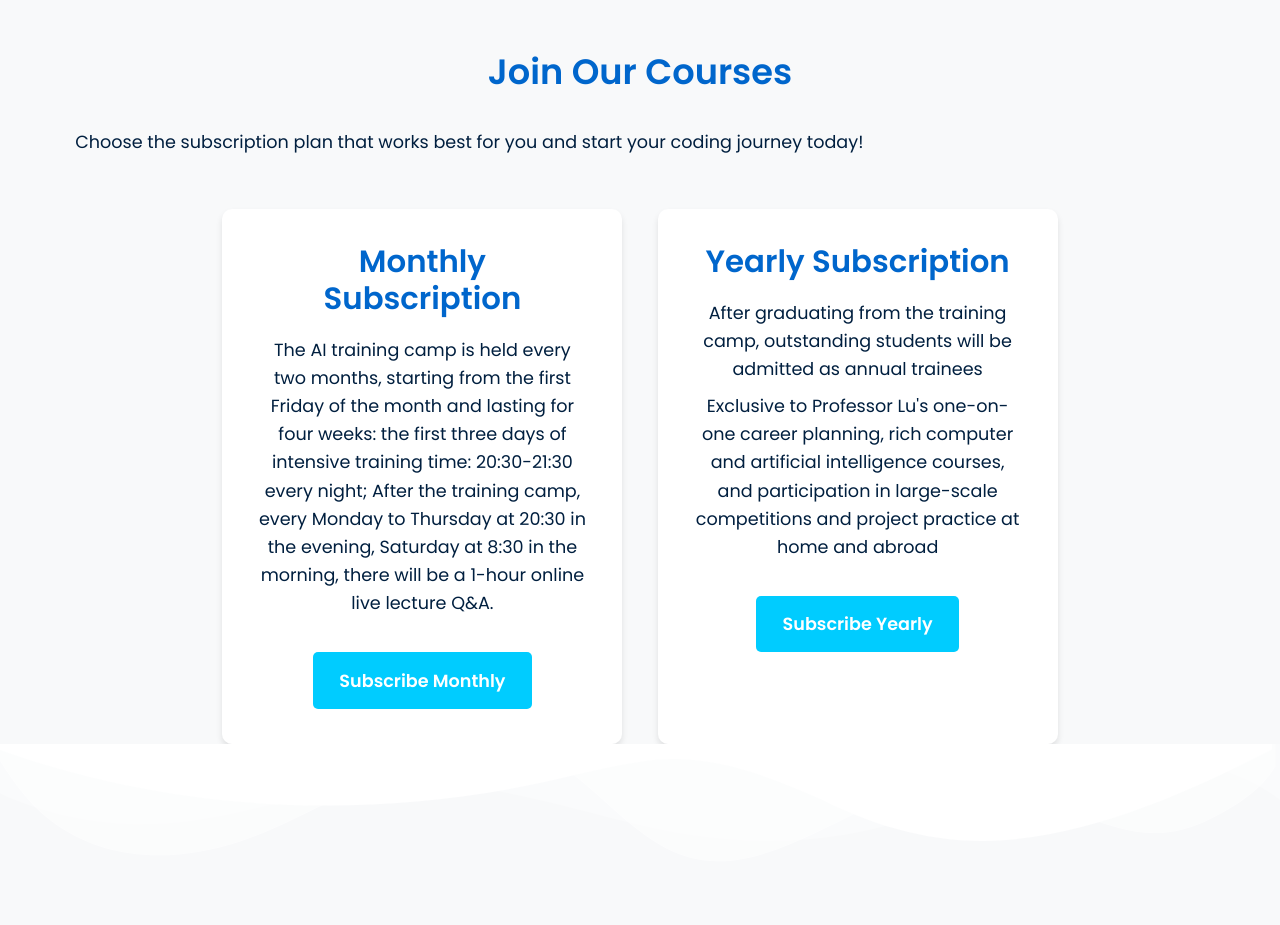
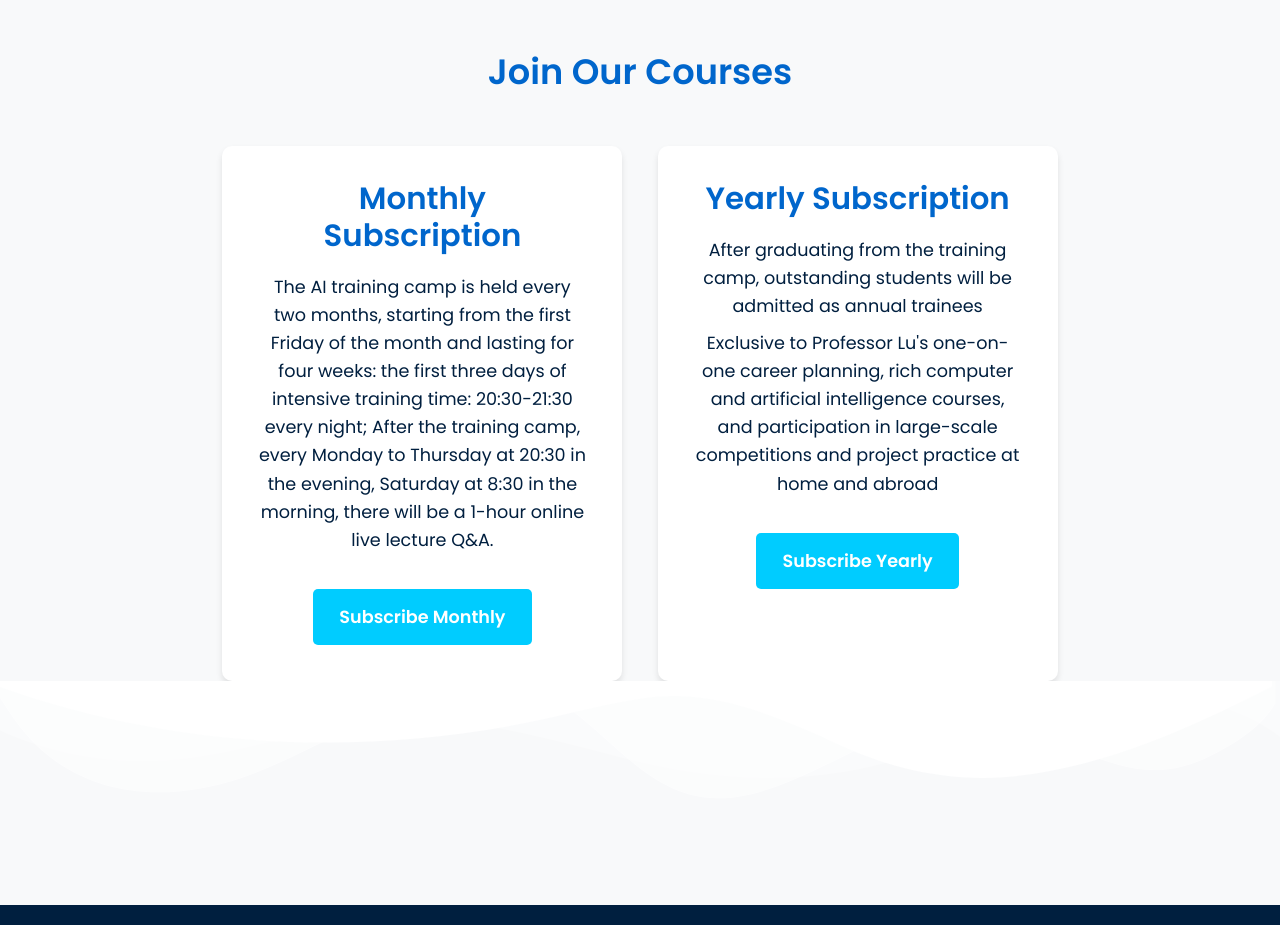
Before and after one commit to proflulab/another-lulab-project, a plain HTML site: page index.html in a window 1280 px wide. Shown: the part 5100-6025 px from the top of the page. Drawn offline with Linux system fonts and the light colour scheme.

Commit message:
Update index.html

```diff
--- a/index.html
+++ b/index.html
@@ -292,7 +292,6 @@
             <div class="content">
                 <h2 class="section-title" data-en="Join Our Courses" data-zh="加入我们的课程">Join Our Courses</h2>
                 <div class="section-content">
-                    <p data-en="" data-zh="">Choose the subscription plan that works best for you and start your coding journey today!</p>
                     <div class="course-options">
                         <div class="course-option">
                             <h3 data-en="Monthly Subscription" data-zh="月度订阅">Monthly Subscription</h3>
```
